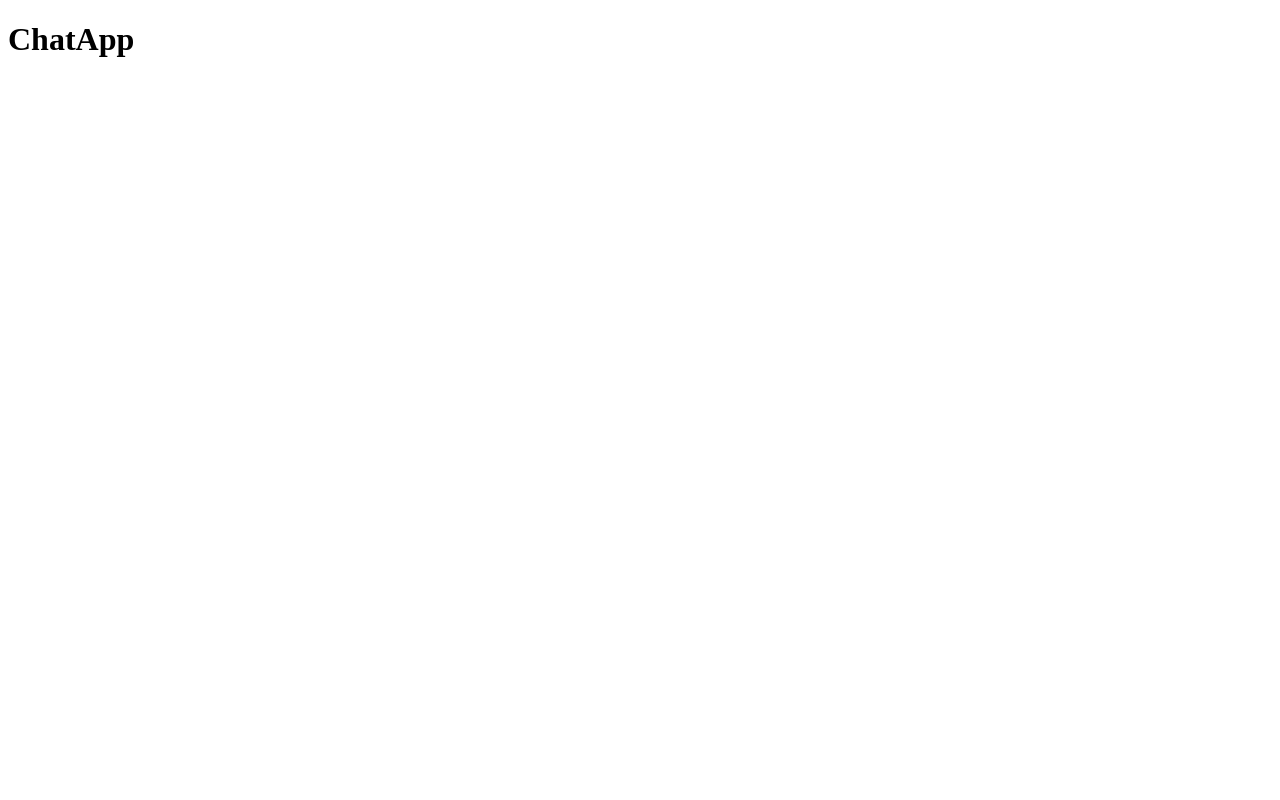
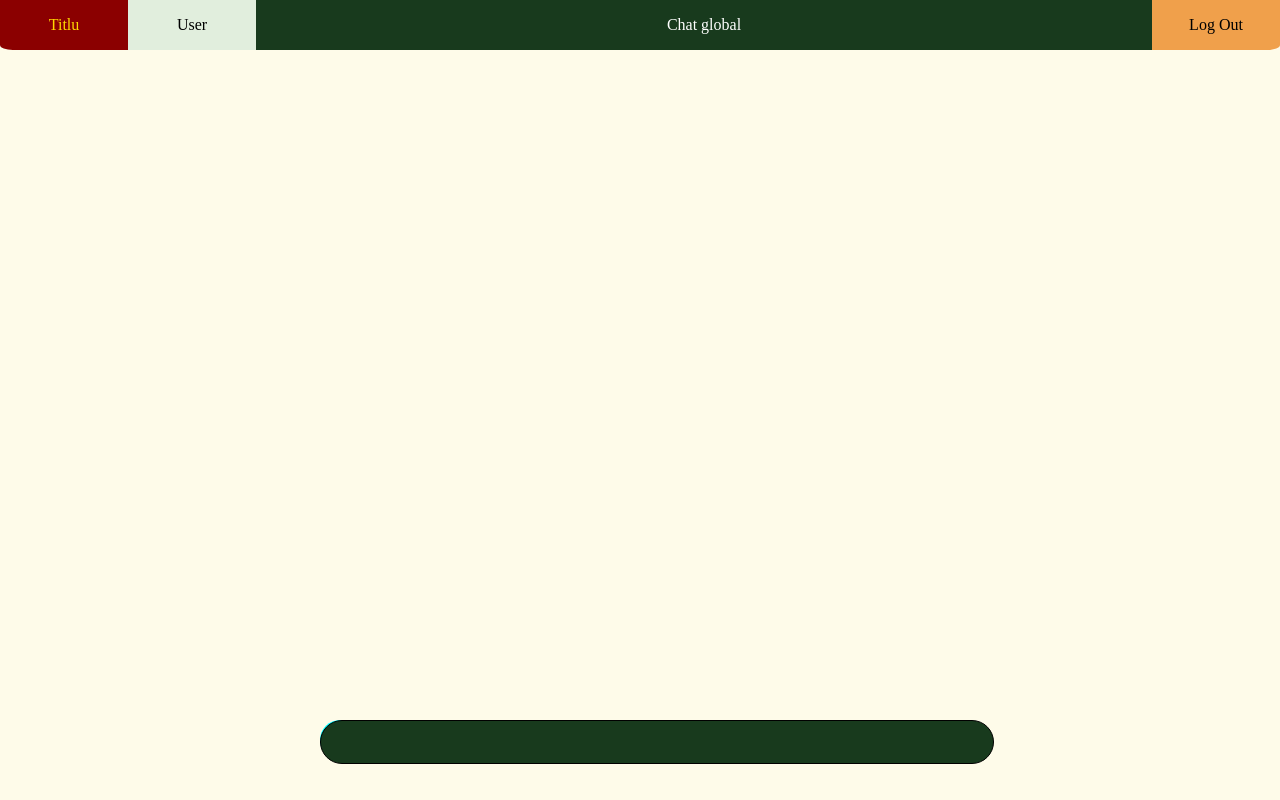
Before and after one commit to florin-romulescu/ChatApp, a Flask app: page / in a window 1280 px wide. Before the commit the page is almost empty. Run offline with Flask 2, Linux system fonts and the light colour scheme.

Commit message:
Am adaugat modificarile pentru pagina principala

```diff
--- /dev/null
+++ b/static/main.css
@@ -0,0 +1,100 @@
+html,body{
+    height: 100%;
+    margin: 0px;
+    background-color: #FEFBE9;
+}
+div#main{
+    height: 100%;
+    background-color: #FEFBE9;
+}
+div#submainmenu{
+    height: 50px;
+    background-color: #FEFBE9;
+}
+
+div#title{
+    height: 100%;
+    width: 10%;
+    display: inline-flex;
+    justify-content: center;
+    background-color: #F0A04B;
+    border-bottom-left-radius: 10%;
+    cursor: pointer;
+    float: left;
+}
+div#user{
+    height:100%;
+    width: 10%;
+    display: inline-flex;
+    justify-content: center;
+    background-color: #E1EEDD;
+    float: left;
+    cursor: pointer;
+}
+div#logout{
+    height:100%;
+    width: 10%;
+    display: inline-flex;
+    justify-content: center;
+    background-color: #F0A04B;
+    float: right;
+    cursor:pointer;
+    border-bottom-right-radius: 10%;
+}
+div#rest{
+    height: 100%;
+    width: 70%;
+    display: inline-flex;
+    justify-content: center;
+    background-color: #183A1D;
+    float: left;
+}
+p#rest{
+    color: #fff;
+}
+div#logout:hover{
+    transition-duration: 1000ms;
+    background-color:darkred;
+    color:gold;
+}
+
+div#title:hover{
+    transition-duration: 1000ms;
+    background-color: darkred;
+    color:gold;
+}
+
+div#user:hover{
+    transition-duration: 1000ms;
+    background-color: darkred;
+    color:gold;
+}
+
+div#textbox{
+    background-color: aqua;
+    height: 5%;
+    width: 50%;
+    position: absolute;
+    left:25%;
+    bottom:5%;
+    float:inline-end;
+    border-radius: 25px;
+}
+
+.input#text{
+    padding-left: 1rem;
+    padding-right: 1rem;
+    background-color: #183A1D;
+    color: white;
+    font-size: large;
+    height: 100%;
+    width: 100%;
+    position: absolute;
+    border: 1px solid black;
+    border-radius: 25px;
+}
+
+.input#text:focus{
+    background-color:#2b5732;
+    transition-duration: 500ms;
+}
--- a/templates/index.html
+++ b/templates/index.html
@@ -1,23 +1,32 @@
 <!DOCTYPE html>
 <html lang="en">
 <head>
+
     <meta charset="UTF-8">
     <meta http-equiv="X-UA-Compatible" content="IE=edge">
     <meta name="viewport" content="width=device-width, initial-scale=1.0">
+    <link rel="stylesheet" href="../static/main.css"/>
     <title>ChatApp</title>
 </head>
 <body>
-    {% if user %}
-    <h1>Hello, {{user}}</h1>
-    {% else %}
-    <h1>ChatApp</h1>
-    {% endif %}
-    <!--
-        Aceasta este pagina chatului.
-        Poate fi accesata doar daca un utilizator este logat.
-        Va trebui sa contina un meniu cu titlul aplicatiei, utilizatorul logat,
-        un buton de logout (sau hiperlink) si pagina de about (informatii).
-        Dupa meniu va urma chatul global in care utilizatorul poate trimite mesaje.
-    -->
+    <div id="main">
+        <div id="submainmenu">
+            <div id="title" class="button">
+                <p id="title">Titlu</p>
+            </div>
+            <div id="user" class="button">
+                <p id="user">User</p>
+            </div>
+            <div id="rest">
+                <p id="rest">Chat global</p>
+            </div>
+            <div id="logout" class="button">
+                <p id="logout">Log Out</p>
+            </div>
+        </div>
+        <div id="textbox">
+            <input type="text" id="text" class="input">
+        </div>
+    </div>
 </body>
 </html>
```
